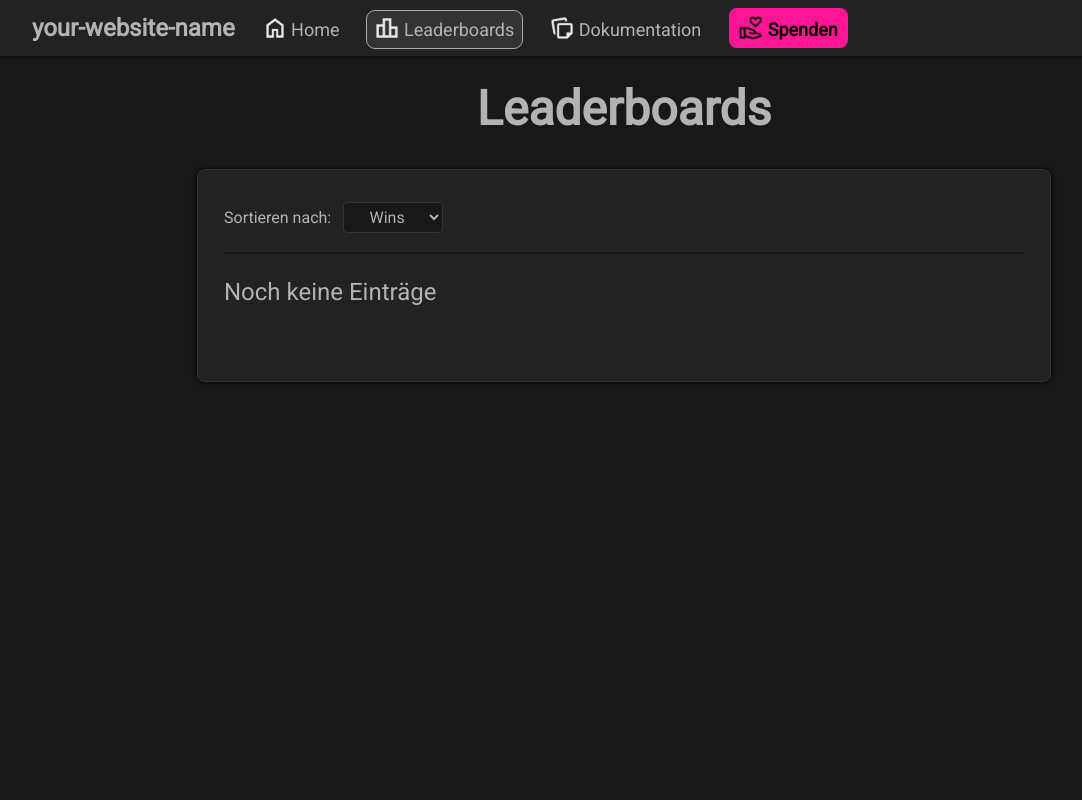
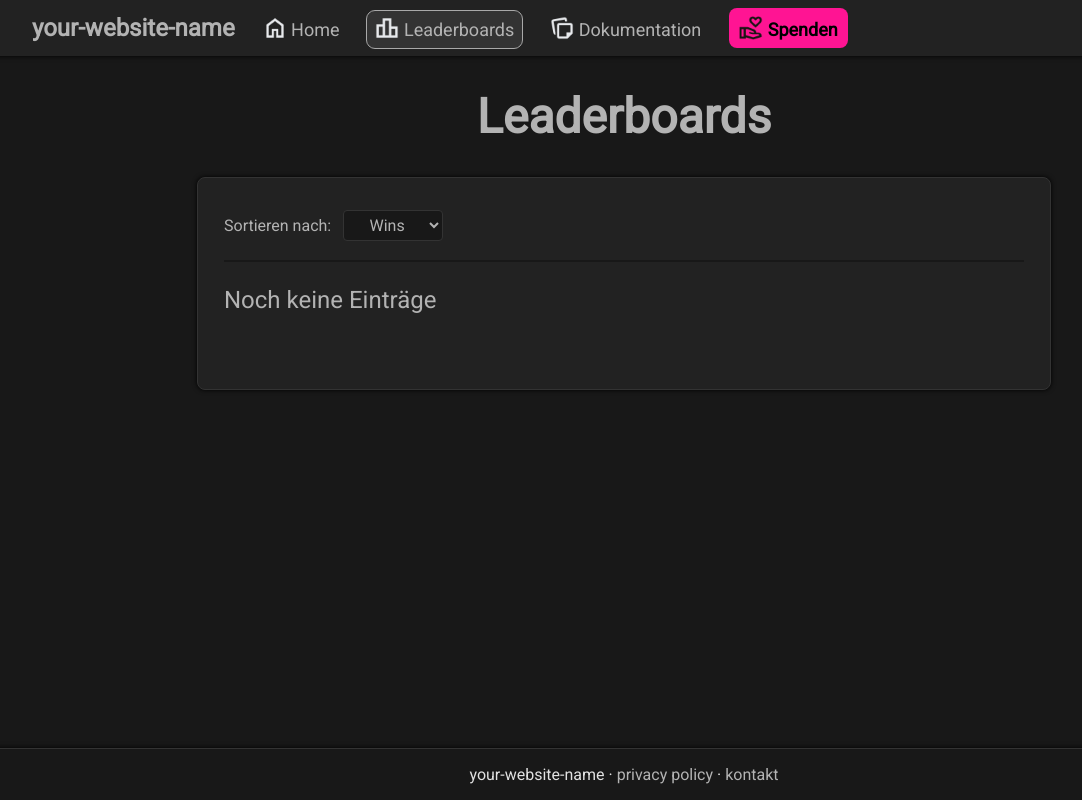
Before and after one commit to L0wLauch11/Walo-Web, a PHP site: page /leaderboards.php in a window 1280 px wide. Shown: the whole page, without its empty margins (16-1098 px from the left). Run offline with PHP 8.4, Linux system fonts and the light colour scheme; data that the repository does not hold is empty.

Commit message:
feat: privacy policy ads message
fix: footer

```diff
--- a/css/master.css
+++ b/css/master.css
@@ -22,6 +22,9 @@ html {
 body {
     margin: 0;
     background-color: var(--c1);
+    display: flex;
+    flex-direction: column;
+    min-height: 100vh;
 }
 
 a {
@@ -37,16 +40,17 @@ a {
     color: var(--c2);
     background-color: var(--c2);
     border-radius: var(--rounding);
-    margin: auto;
+    margin-left: auto;
+    margin-right: auto;
     margin-top: 32px;
+    margin-bottom: 32px;
+    width: 100%;
     max-width: 800px;
     min-width: 320px;
     padding: 32px 2vw;
     height: auto;
-    left: auto;
     border: var(--default-border);
     border-color: var(--c5);
-
     box-shadow: 0px 0px 5px black;
 }
 
@@ -134,7 +138,7 @@ footer {
     padding: 16px 8px;
     text-align: center;
     box-shadow: 0px 0px 5px black;
-    margin-top: 32px;
+    margin-top: auto;
 }
 
 footer a {
@@ -173,7 +177,8 @@ footer a:hover {
 }
 
 #heading {
-    margin: 24px;
+    margin: 32px;
+    margin-bottom: 0;
     font-size: 48px;
     font-weight: bolder;
 
--- a/env.example.php
+++ b/env.example.php
@@ -6,4 +6,5 @@ class Env {
     public static $mc_server_address = "your-minecraft-server-address"; // Change to whatever your minecraft-servers address is
     public static $website_name = "your-website-name"; // Whatever you want to call this website
     public static $contact_address = "your-contact-email-address"; // The E-Mail address where users can contact you
+    public static $adsense_enabled = false; // Whether your website serves ads through adsense or not
 }
--- a/index.php
+++ b/index.php
@@ -125,7 +125,7 @@
 
     </div>
 
-    <input type="text" value="<?= $server_address ?>" id="server-address-input" style="opacity: 0%;">
+    <input type="text" value="<?= $server_address ?>" id="server-address-input" style="display: none;">
 
     <script type="text/javascript">
         function copyServerAddress() {
--- a/leaderboards.php
+++ b/leaderboards.php
@@ -52,7 +52,7 @@
             $conn->query($sql);
 
             // Fetch leaderboards from DB
-            $sql = "SELECT * FROM walo";
+            $sql = "SELECT * FROM walo LIMIT 100";
             $result = $conn->query($sql);
 
             // If entries exist
@@ -139,6 +139,8 @@
         $conn->close();
         ?>
     </div>
+
+    <?php include 'footer.php' ?>
 </body>
 
 </html>
```
Also changed, not shown: privacy-policy/privacy-policy.md.php (+12 -1 lines).
